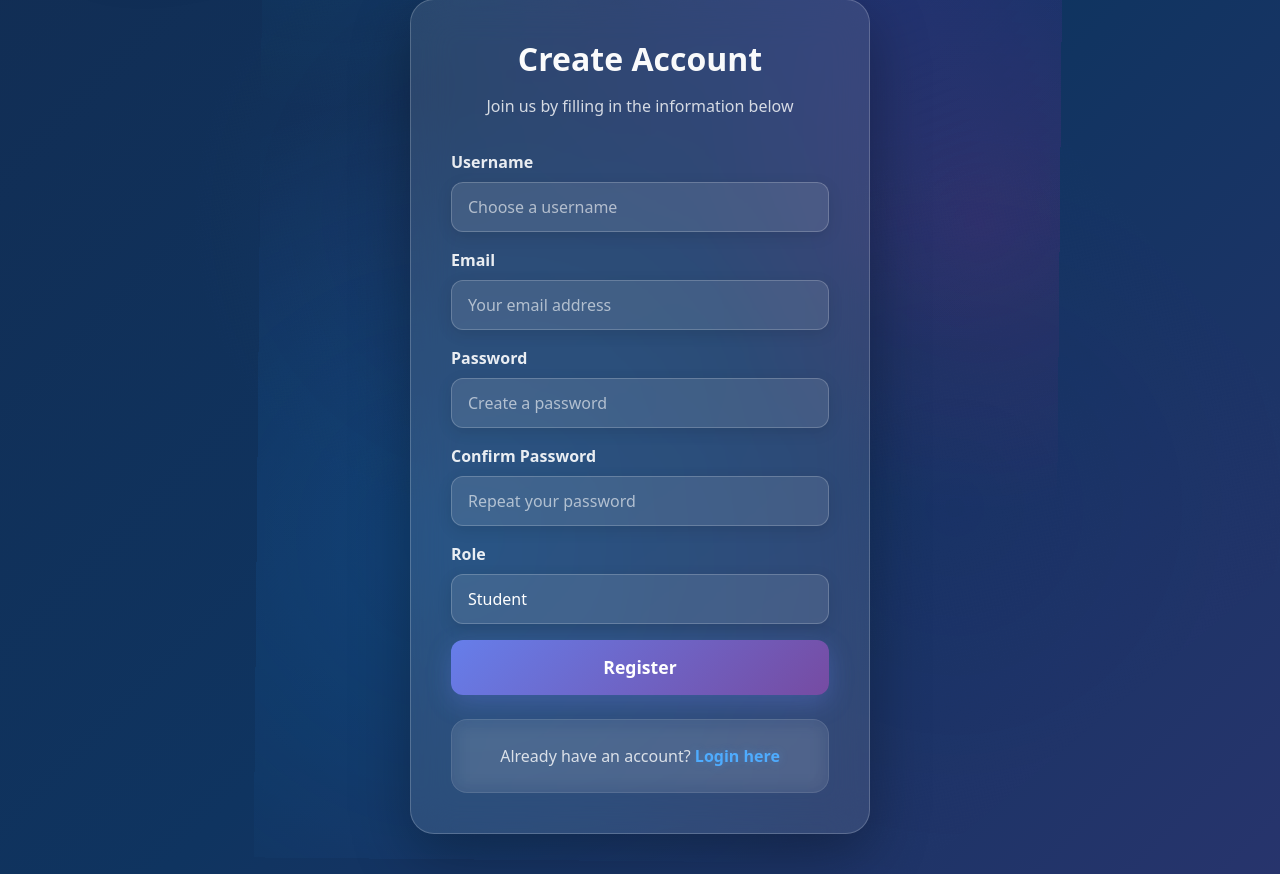
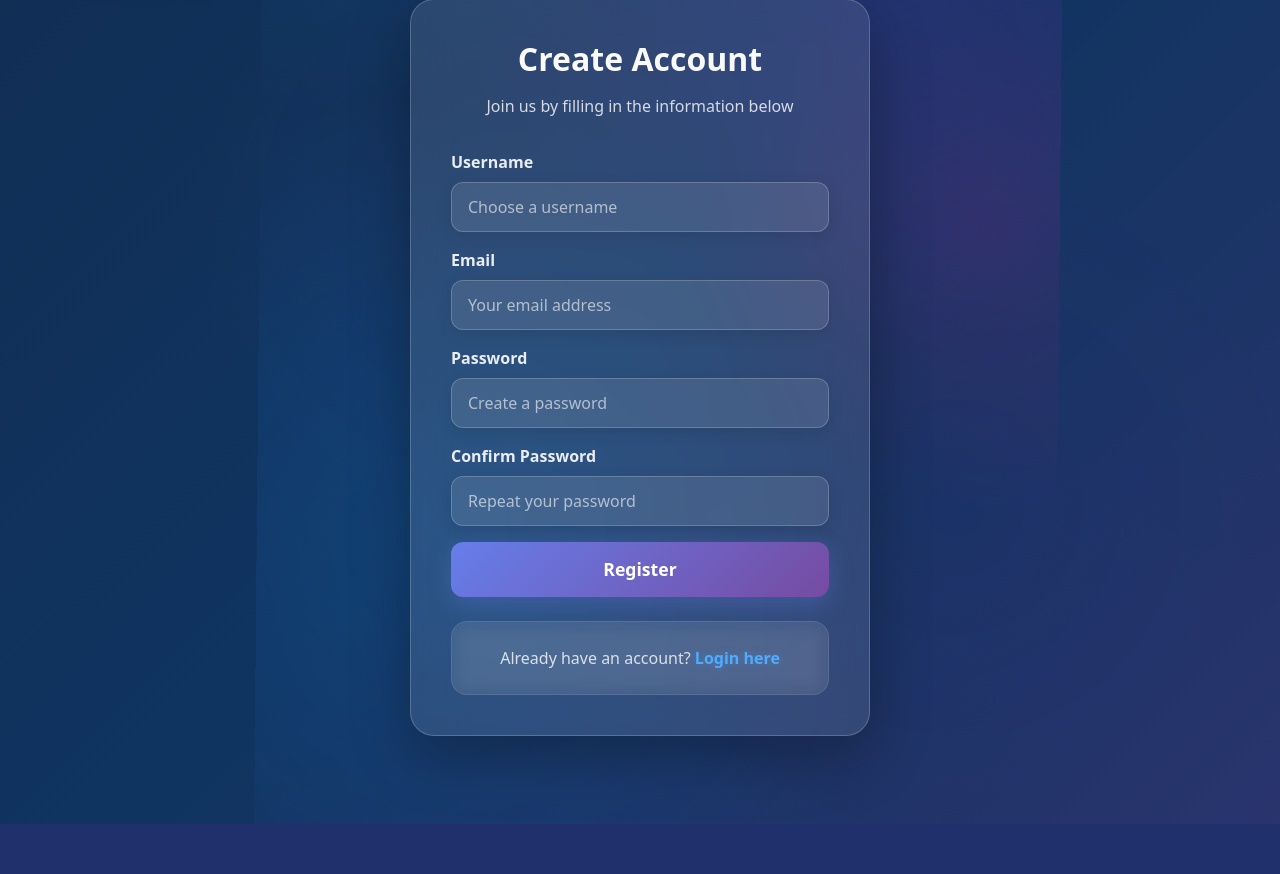
Before and after one commit to codingburgas/2425-11-g-pp-student-practices-assignment-team10, a Flask app: page /auth/register in a window 1280 px wide. Shown: the part 154-1028 px from the top of the page. After the commit the page ends 978 px from the top, so only its background shows below. Run offline with Flask 3, Linux system fonts and the light colour scheme; parts of the project's set-up code (start-up, migrations or seed data) failed here and were passed over; some libraries are stand-ins or nearby versions.

Commit message:
Temporary remove teacher role in registration

```diff
--- a/flaskProject/templates/auth/register.html
+++ b/flaskProject/templates/auth/register.html
@@ -266,7 +266,7 @@
                 {% endif %}
             </div>
 
-            <div class="mb-3">
+            <!-- <div class="mb-3">
                 {{ form.role.label(class="form-label") }}
                 {{ form.role(class="form-select") }}
                 {% if form.role.errors %}
@@ -274,7 +274,7 @@
                         {{ form.role.errors[0] }}
                     </div>
                 {% endif %}
-            </div>
+            </div>-->
 
             <div class="d-grid mb-3">
                 {{ form.submit(class="btn btn-primary") }}
```
